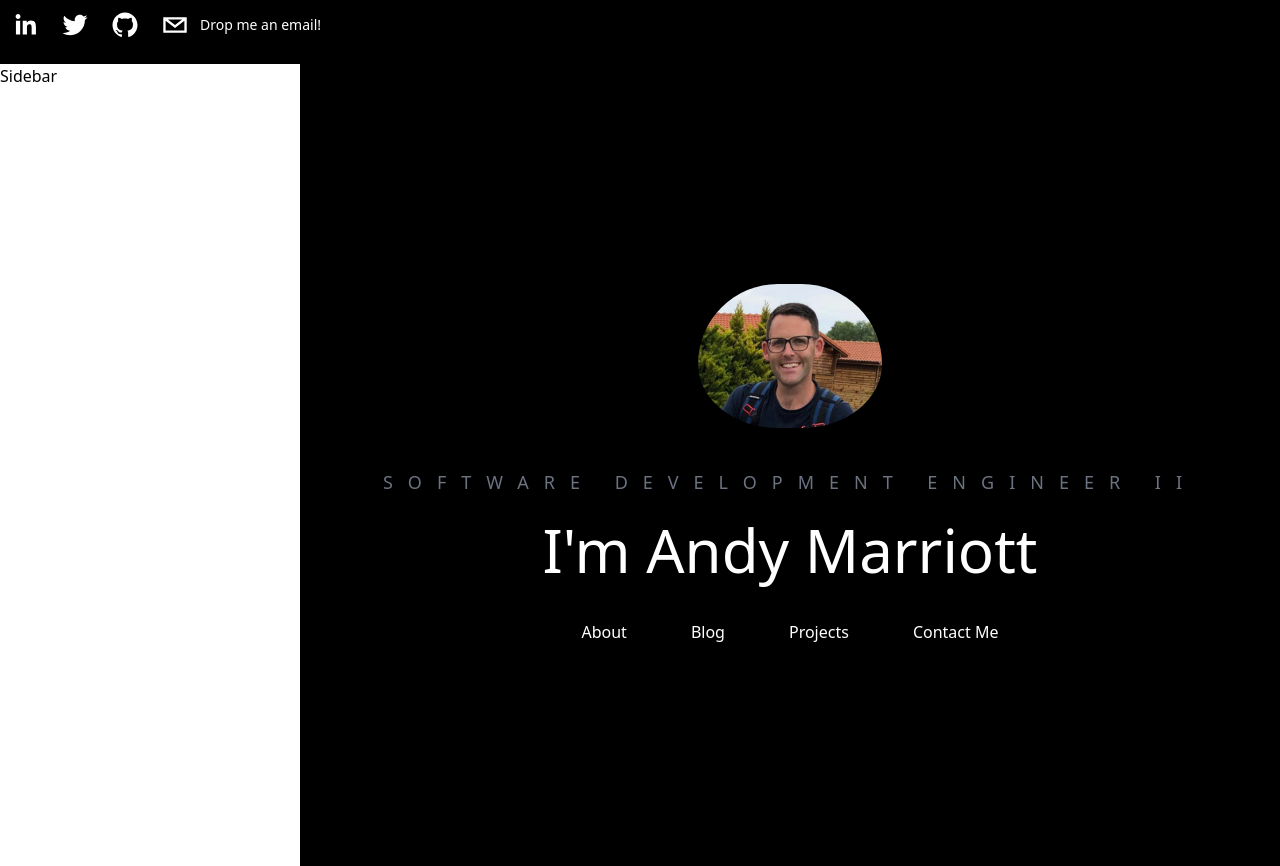
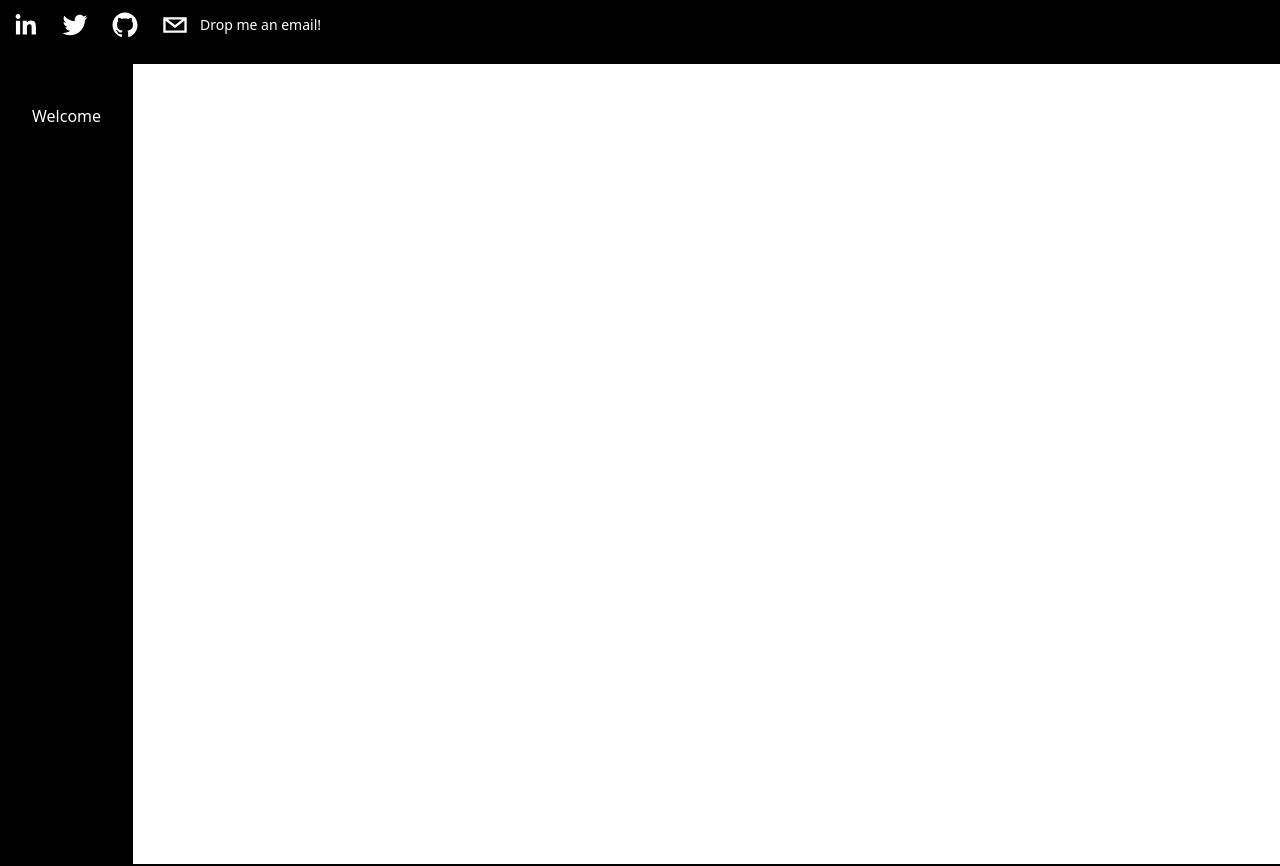
Before and after one commit to AndyMarriottCoder/MyPortfolio, a Next.js app: page / in a window 1280 px wide. Shown: the top 866 px of the page. Built offline with nearby package versions, Linux system fonts and the light colour scheme.

Commit message:
Restructured code for the sidebar prep

```diff
--- a/components/layout/Layout.tsx
+++ b/components/layout/Layout.tsx
@@ -1,19 +1,26 @@
 import React, { PropsWithChildren } from "react";
 import Header from "./Header";
+import Sidebar from "../sidebar";
+import Intro from "../Intro";
 
-const Layout = (props: PropsWithChildren) => {
+const Layout = () => {
   return (
     <div className="grid min-h-screen grid-rows-header">
-        <header className="items-start bg-black">
+      <header className="items-start bg-black">
         <Header />
-        </header>
-      <div className="grid md:grid-cols-sidebar">
-        <div className="bg-blue">
-          Sidebar
-          </div>
-        {props.children}
+      </header>
+
+      <div className="h-screen flex flex-row justify-start">
+        <Sidebar />
       </div>
+
+      <div className="items-start">
+        <Intro />
+      </div>
+
+
     </div>
+
   );
 };
 export default Layout;
--- /dev/null
+++ b/components/sidebar.tsx
@@ -0,0 +1,13 @@
+import React from 'react'
+
+type Props = {}
+
+const Sidebar = (props: Props) => {
+  return (
+    <div className='h-screen px-8 pt-10 pb-7 bg-black text-white'>
+    Welcome
+    </div>
+  )
+}
+
+export default Sidebar
--- a/pages/index.tsx
+++ b/pages/index.tsx
@@ -5,6 +5,7 @@ import About from './about'
 import Blog from './blog'
 import Projects from './projects'
 import Contact from './contactMe'
+import Sidebar from '@/components/sidebar'
 
 export default function Home() {
   return (
@@ -13,27 +14,32 @@ export default function Home() {
         <title>Andy Marriott - Software Engineer</title>
       </Head>
 
+      <section id="sidebar" className="text">
+        <Sidebar />
+        Test Text
+      </section>
+
       {/* Commented Header out as it's now in it's own component */}
       {/* <Header /> */}
 
       <section id="intro" className="snap-start">
-      <Intro />
+        <Intro />
       </section>
 
       <section id="about" className="snap-start">
-      <About />
+        <About />
       </section>
 
       <section id="blog" className="snap-start">
-      <Blog />
+        <Blog />
       </section>
 
       <section id="projects" className="snap-start">
-      <Projects />
+        <Projects />
       </section>
 
       <section id="contact" className="snap-start">
-      <Contact />
+        <Contact />
       </section>
 
     </div>
```
